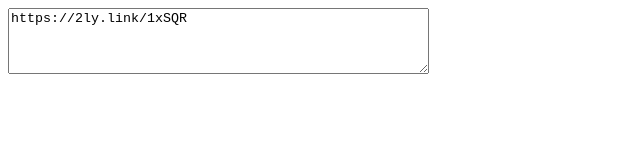
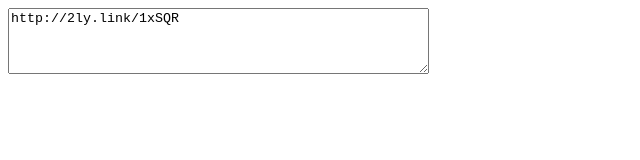
Before and after one commit to ps4arab/direct, a plain HTML site: page index.html in a window 1280 px wide. Shown: the full height of the page, 0-640 px from the left. Drawn offline with Linux system fonts and the light colour scheme.

Commit message:
Update index.html

```diff
--- a/index.html
+++ b/index.html
@@ -5,7 +5,7 @@
 
 <p>
   <textarea id="directlinkgame" name="directlinkgame" rows="4" cols="50">
-https://2ly.link/1xSQR
+http://2ly.link/1xSQR
 </textarea>
   </p>
 
```
